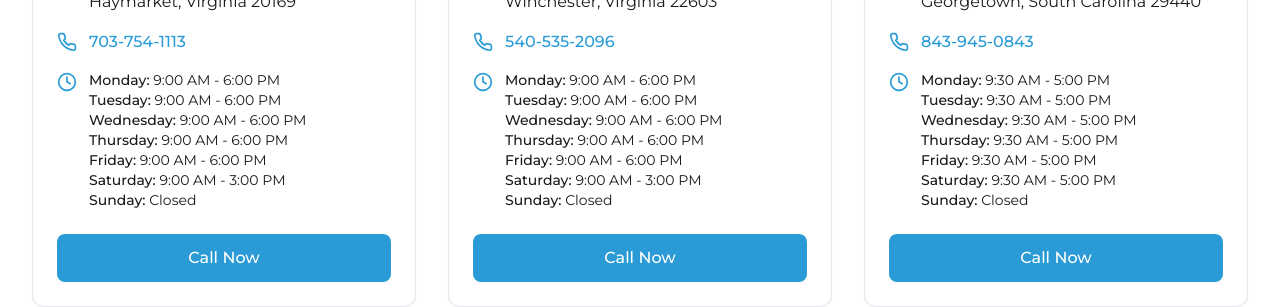
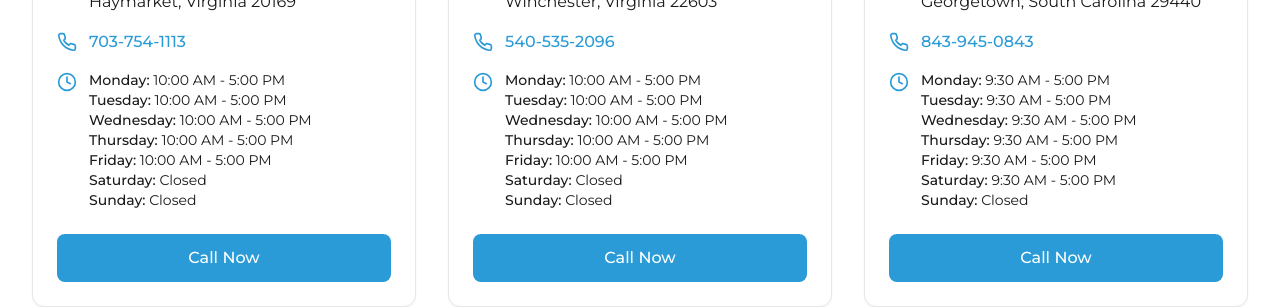
Before and after one commit to studiobrett/eyeprowebsite, a Next.js app: page /contact in a window 1280 px wide. Shown: the part 440-747 px from the top of the page. Built offline with nearby package versions, Linux system fonts and the light colour scheme; no server answers.

Commit message:
Update Haymarket and Winchester hours to Mon-Fri 10am-5pm, closed weekends

```diff
--- a/src/data/locations.ts
+++ b/src/data/locations.ts
@@ -26,12 +26,12 @@ export const locations: Location[] = [
     zip: '20169',
     phone: '703-754-1113',
     hours: {
-      'Monday': '9:00 AM - 6:00 PM',
-      'Tuesday': '9:00 AM - 6:00 PM',
-      'Wednesday': '9:00 AM - 6:00 PM',
-      'Thursday': '9:00 AM - 6:00 PM',
-      'Friday': '9:00 AM - 6:00 PM',
-      'Saturday': '9:00 AM - 3:00 PM',
+      'Monday': '10:00 AM - 5:00 PM',
+      'Tuesday': '10:00 AM - 5:00 PM',
+      'Wednesday': '10:00 AM - 5:00 PM',
+      'Thursday': '10:00 AM - 5:00 PM',
+      'Friday': '10:00 AM - 5:00 PM',
+      'Saturday': 'Closed',
       'Sunday': 'Closed',
     },
     googleMapsUrl: 'https://maps.google.com/?q=6530+Trading+Square+Haymarket+VA+20169',
@@ -47,12 +47,12 @@ export const locations: Location[] = [
     zip: '22603',
     phone: '540-535-2096',
     hours: {
-      'Monday': '9:00 AM - 6:00 PM',
-      'Tuesday': '9:00 AM - 6:00 PM',
-      'Wednesday': '9:00 AM - 6:00 PM',
-      'Thursday': '9:00 AM - 6:00 PM',
-      'Friday': '9:00 AM - 6:00 PM',
-      'Saturday': '9:00 AM - 3:00 PM',
+      'Monday': '10:00 AM - 5:00 PM',
+      'Tuesday': '10:00 AM - 5:00 PM',
+      'Wednesday': '10:00 AM - 5:00 PM',
+      'Thursday': '10:00 AM - 5:00 PM',
+      'Friday': '10:00 AM - 5:00 PM',
+      'Saturday': 'Closed',
       'Sunday': 'Closed',
     },
     googleMapsUrl: 'https://maps.google.com/?q=501+Walmart+Drive+Winchester+VA+22603',
```
